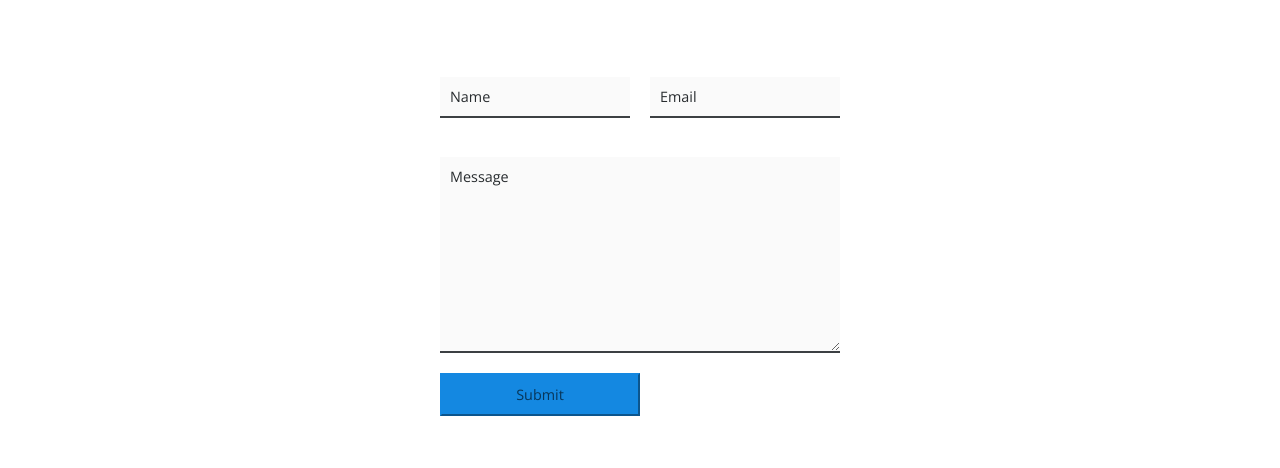
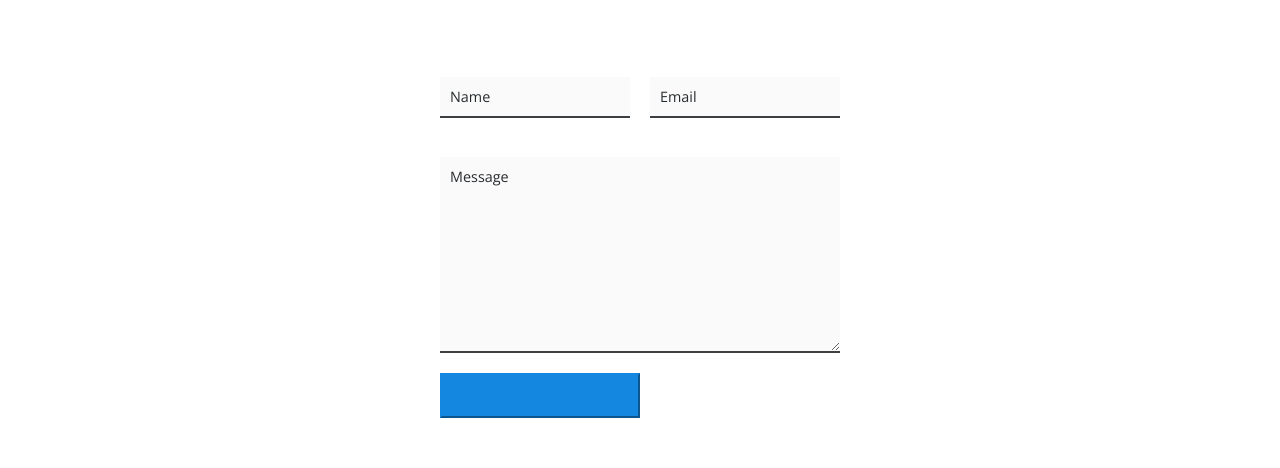
Before and after one commit to joshatoutthink/MY_BLOG, a Gatsby site: page /contact in a window 1280 px wide. Shown: the part 222-690 px from the top of the page. Built offline with nearby package versions, Linux system fonts and the light colour scheme; Gatsby itself is replaced by a stand-in of ours.

Commit message:
changed input:submit to a button:submit

```diff
--- a/src/pages/contact.js
+++ b/src/pages/contact.js
@@ -39,7 +39,7 @@ const contact = () => {
             ></textarea>
             <span className="label-text">Message</span>
           </label>
-          <input type="submit" value="Submit" />
+          <button type="submit" value="Submit" />
         </ContactForm>
       </ContentRow>
     </Layout>
@@ -111,8 +111,9 @@ const ContactForm = styled.form`
   input {
     padding: 10px;
   }
-  input[type="submit"] {
+  button[type="submit"] {
     width: 200px;
+    height: 45px;
     background: ${blue2};
     outline: 0;
     border-color: ${blue2};
```
